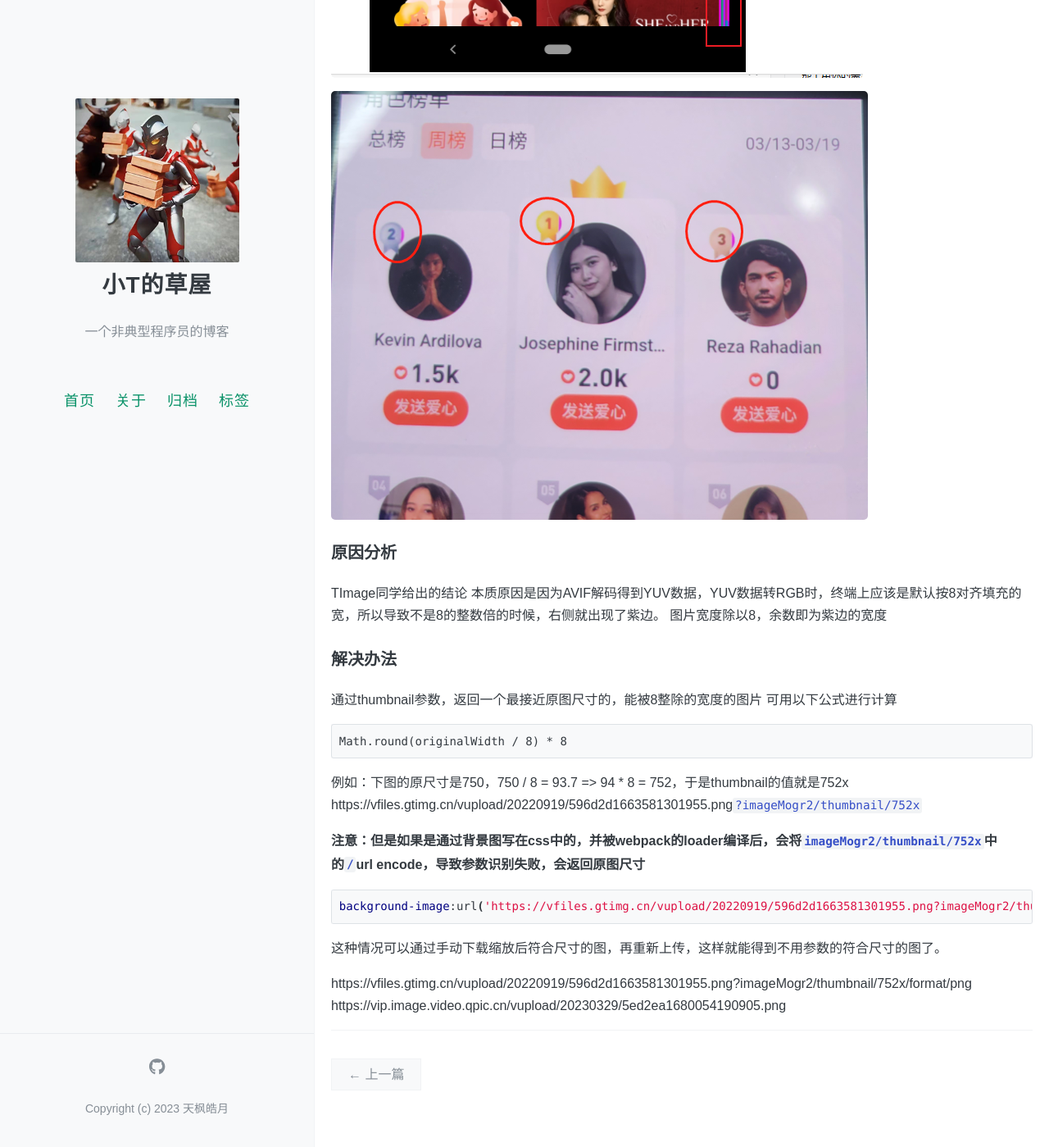
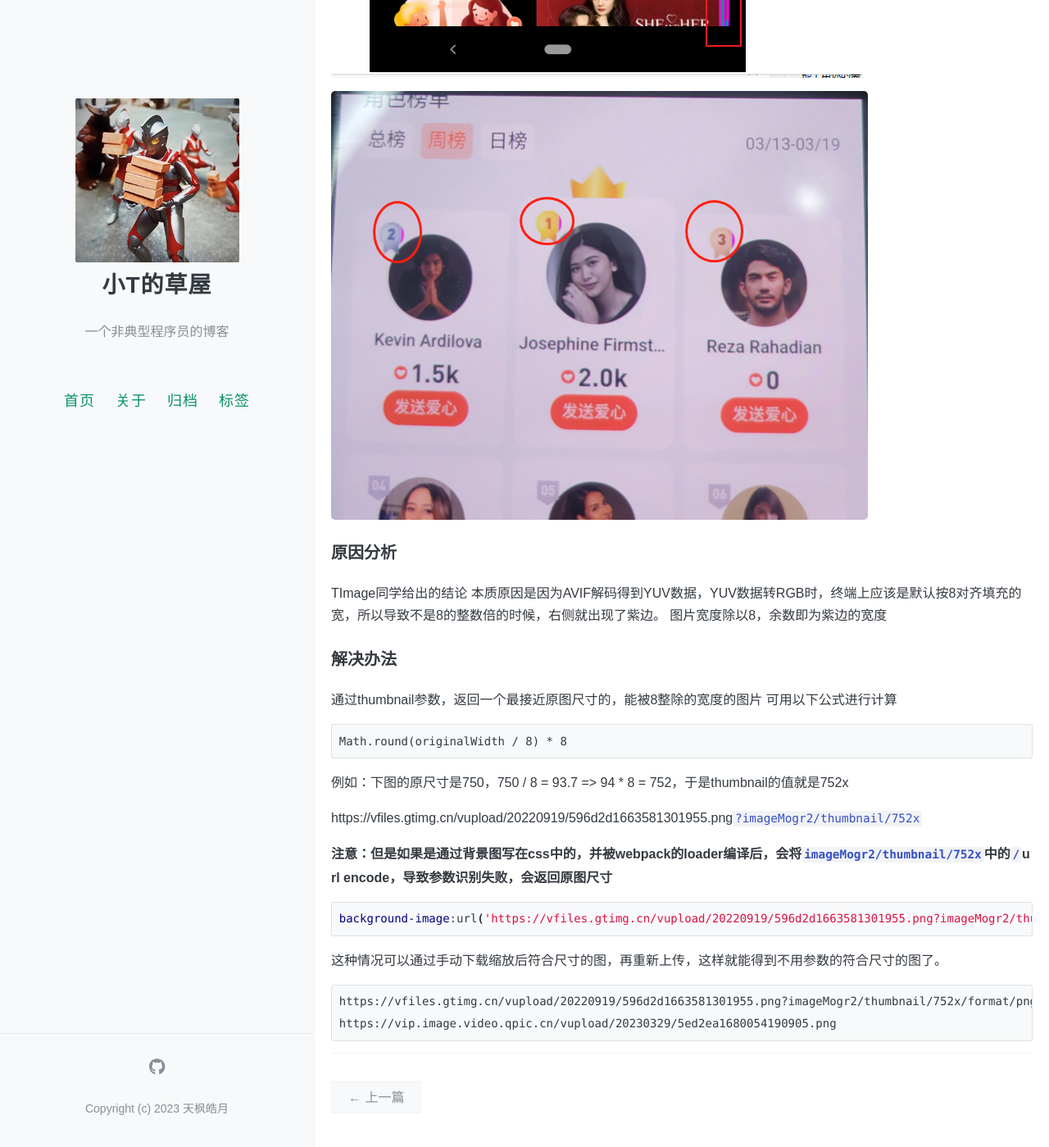
Before and after one commit to tonliver/tonliver.github.io, a Jekyll site: the page built from _posts/2023-03-29-avif-border.md, in a window 1280 px wide and 1400 px high, scrolled down 1100 px. Shown: the whole window at 82% size. Built offline with Jekyll 4.4.1, drawn with Linux system fonts in a browser that asks for light colours; comment, search, counter and statistics services are not loaded; before the commit the page ends 2473 px from its top, so only the background shows below that.

Commit message:
fix: 修改样式

````diff
--- a/_posts/2023-03-29-avif-border.md
+++ b/_posts/2023-03-29-avif-border.md
@@ -25,6 +25,7 @@ TImage同学给出的结论
 Math.round(originalWidth / 8) * 8
 ```
 例如：下图的原尺寸是750，750 / 8 = 93.7 => 94 * 8 = 752，于是thumbnail的值就是752x
+
 https://vfiles.gtimg.cn/vupload/20220919/596d2d1663581301955.png`?imageMogr2/thumbnail/752x`
 
 **注意：但是如果是通过背景图写在css中的，并被webpack的loader编译后，会将`imageMogr2/thumbnail/752x`中的`/`url encode，导致参数识别失败，会返回原图尺寸**
@@ -34,5 +35,7 @@ background-image:url('https://vfiles.gtimg.cn/vupload/20220919/596d2d16635813019
 ```
 这种情况可以通过手动下载缩放后符合尺寸的图，再重新上传，这样就能得到不用参数的符合尺寸的图了。
 
+```
 https://vfiles.gtimg.cn/vupload/20220919/596d2d1663581301955.png?imageMogr2/thumbnail/752x/format/png
 https://vip.image.video.qpic.cn/vupload/20230329/5ed2ea1680054190905.png
+```
--- a/style.scss
+++ b/style.scss
@@ -73,6 +73,7 @@ h6 {
 p {
   color: $text-color;
   margin: 1em 0;
+  word-break: break-all;
 }
 
 a {
````
